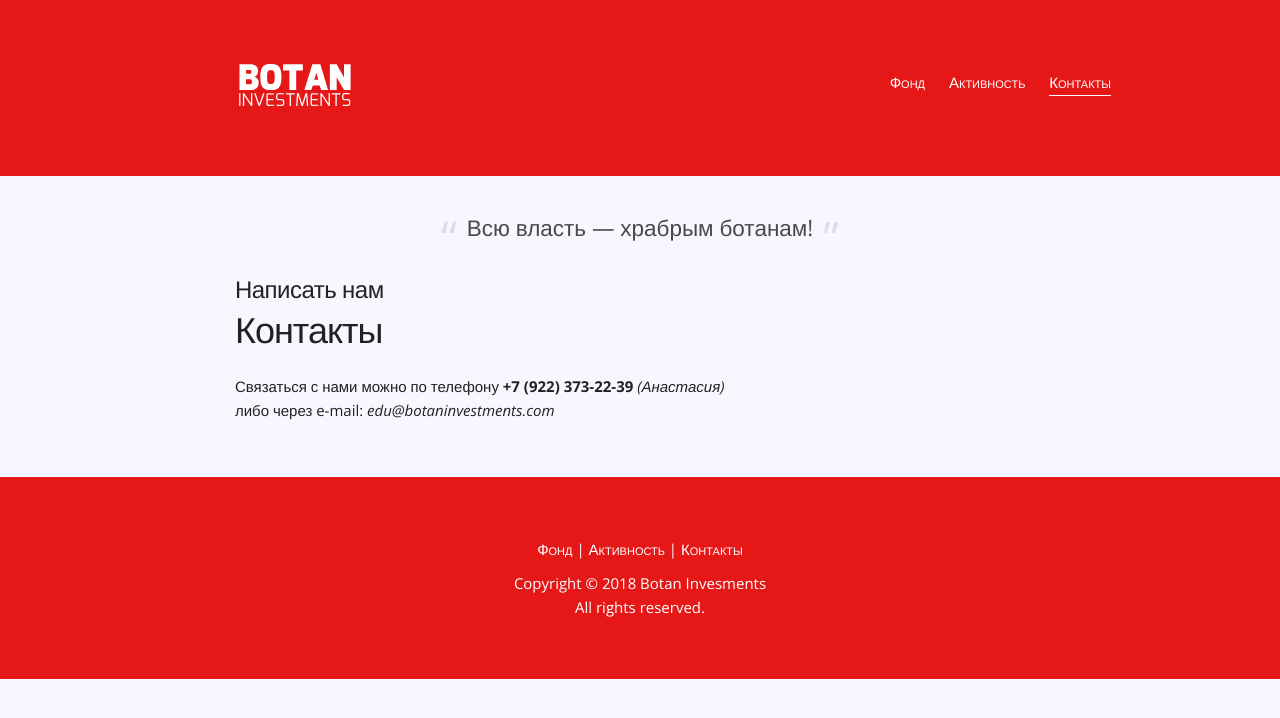
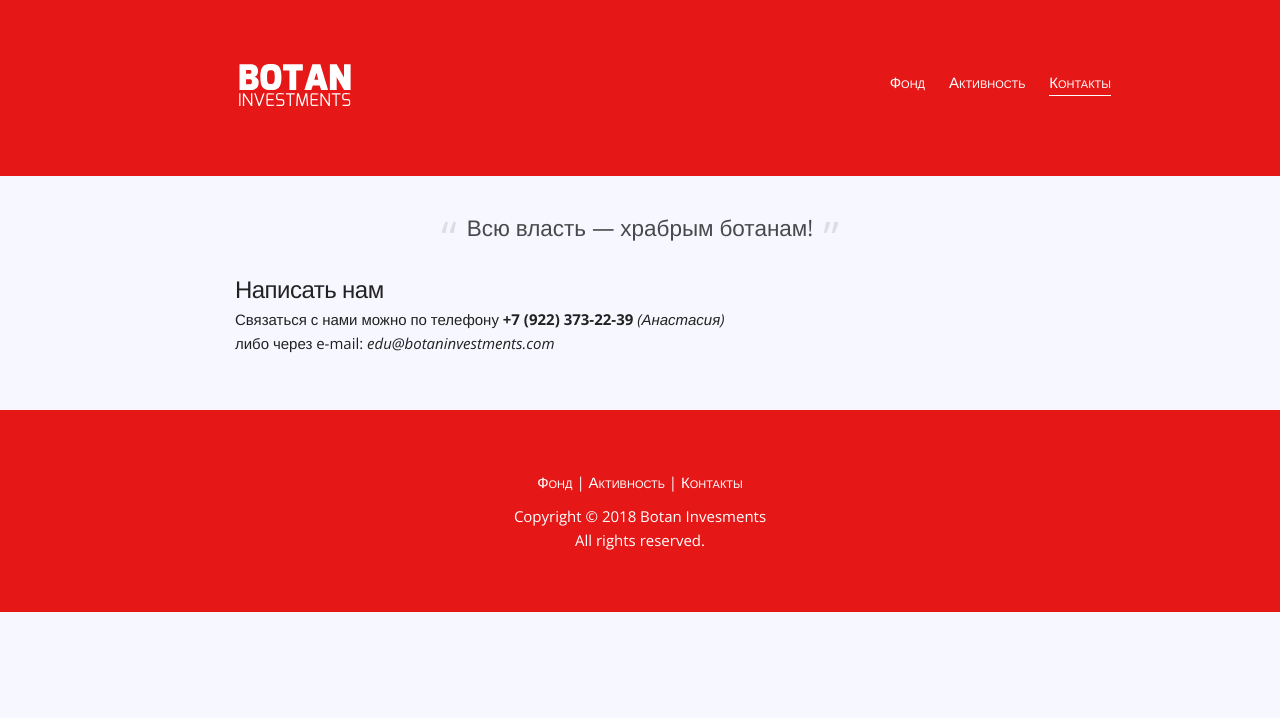
Before and after one commit to botaninvestments/botanivestments.github.io, a Jekyll site: the page built from _pages/contacts.md, in a window 1280 px wide. Shown: the top 718 px of the page. Built offline with Jekyll 4.4.1, drawn with Linux system fonts in a browser that asks for light colours.

Commit message:
remove useless header

```diff
--- a/_pages/contacts.md
+++ b/_pages/contacts.md
@@ -5,7 +5,5 @@ layout: page
 permalink: /contacts/
 ---
 
-### Контакты
-
 Связаться с нами можно по телефону __+7 (922) 373-22-39__ _(Анастасия)_
 либо через e-mail: _edu@botaninvestments.com_
```
